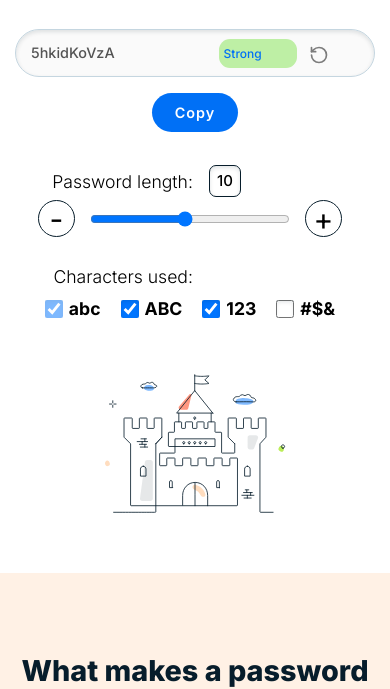
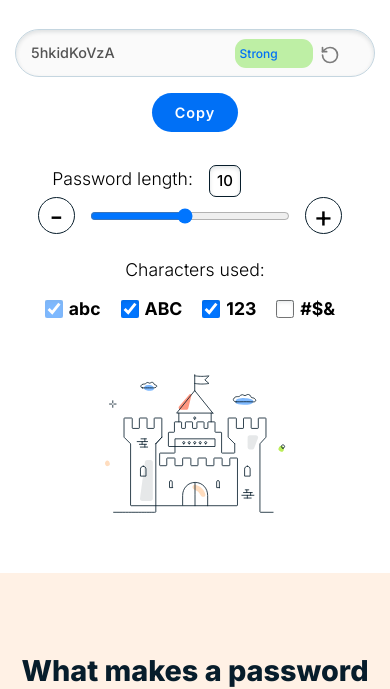
Before and after one commit to wasim2002/Random-Password-Generator, a plain HTML site: page index.html in a window 390 px wide. Shown: the part 163-852 px from the top of the page. Drawn offline with Linux system fonts and the light colour scheme.

Commit message:
fix some responsiveness

```diff
--- a/responsive.css
+++ b/responsive.css
@@ -689,7 +689,7 @@
   .passLen {
     flex-direction: column;
     position: relative;
-    margin-top: 0.5rem;
+    margin-top: 3.5rem;
   }
   .span {
     position: absolute;
@@ -705,11 +705,12 @@
     right: 7rem;
   }
   .charused {
-    position: relative;
     justify-content: center;
+    flex-direction: column;
+    gap: 1rem;
   }
   .charused .span {
-    top: -3rem;
+    position: static;
   }
   .main2 {
     height: 50rem;
@@ -731,17 +732,17 @@
 }
 
 @media (max-width: 450px) {
-  .show input{
+  .show input {
     width: 360px;
   }
-  .strength{
+  .strength {
     width: 4.9rem;
-    right: 3.5rem;
+    right: 2.5rem;
   }
-  .strength::before{
+  .strength::before {
     padding-left: 5px;
   }
-  .reset{
-    right: 1.5rem;
+  .reset {
+    right: 0.8rem;
   }
 }
```
